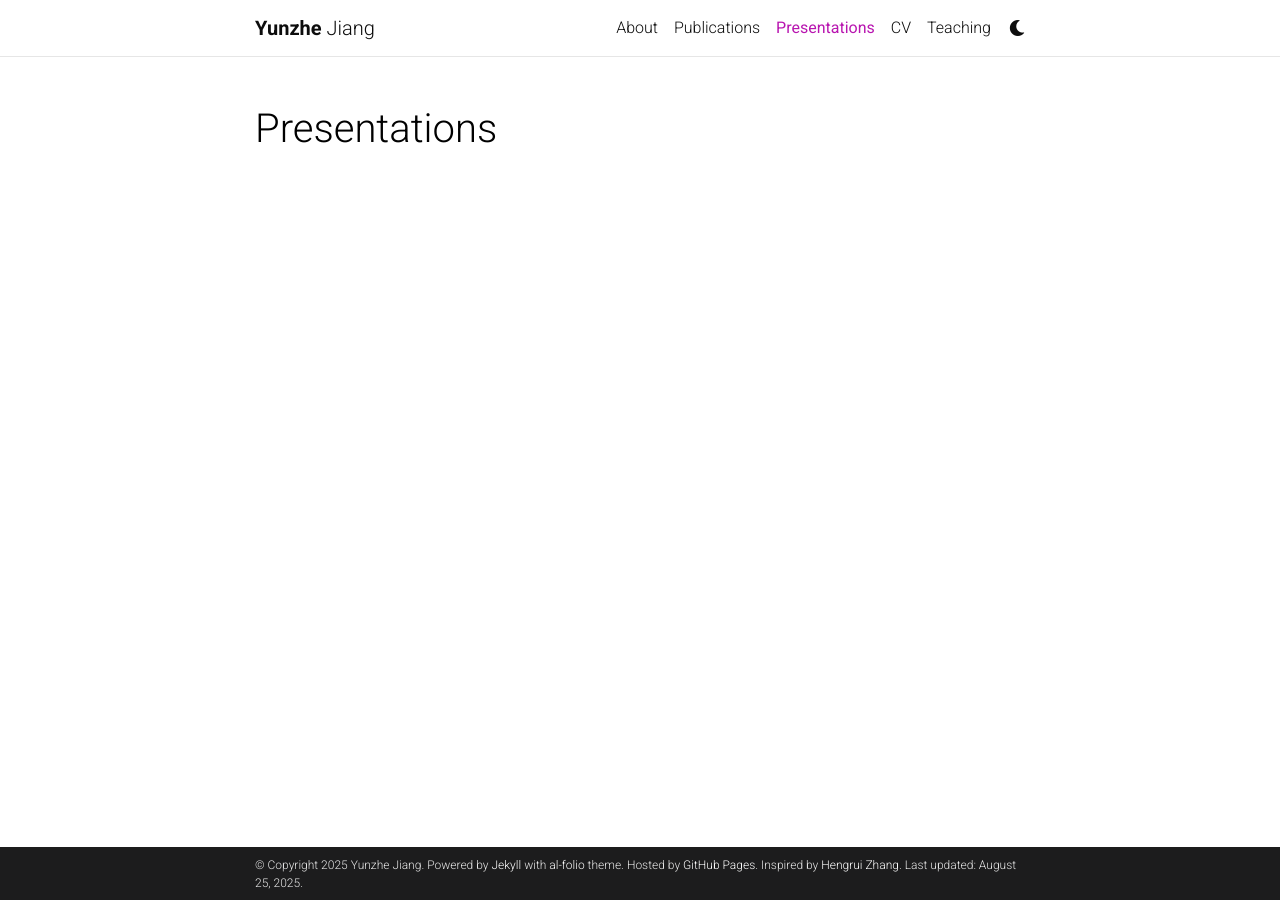
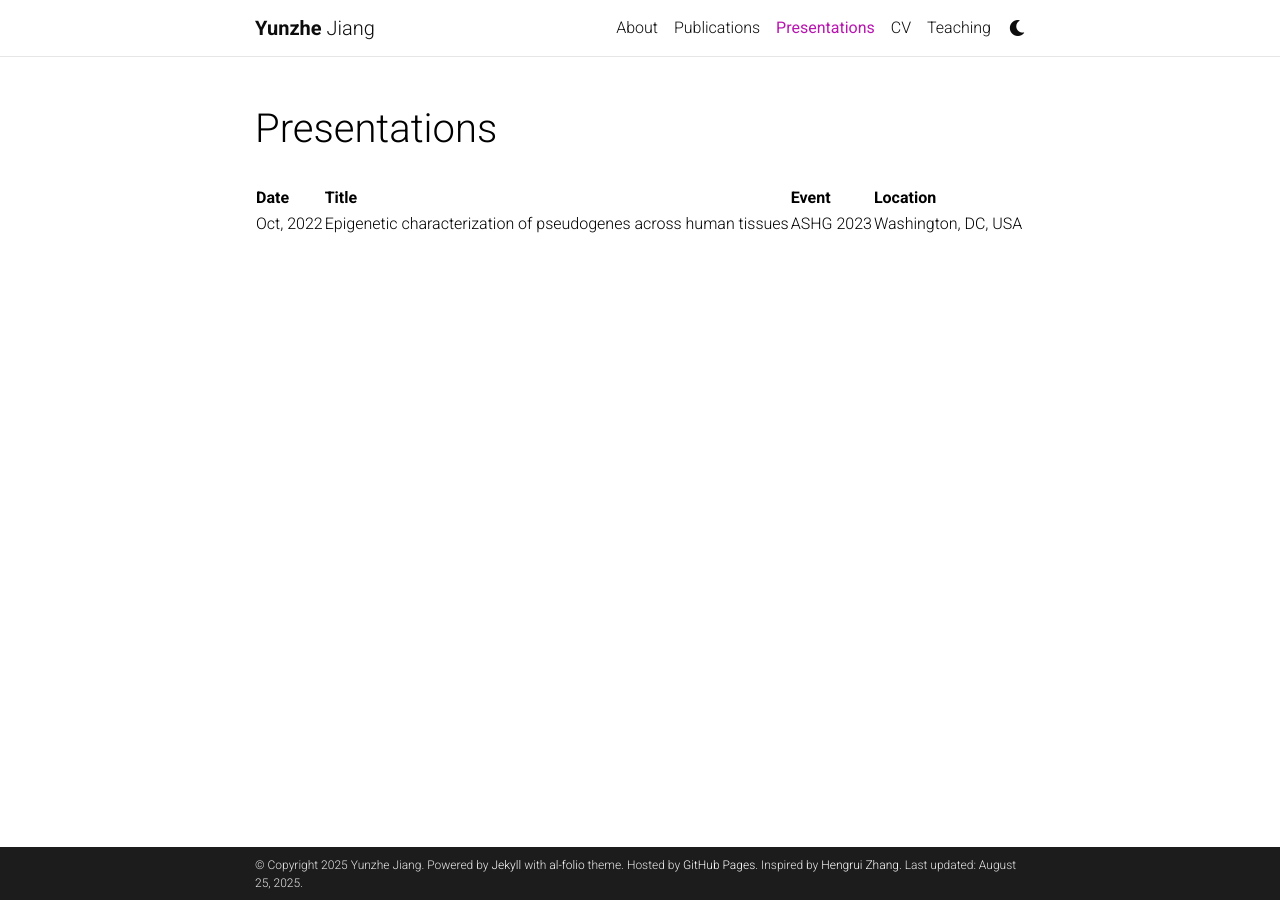
Before and after one commit to yzJiang9/yzJiang9.github.io, a Jekyll site: the page built from _pages/presentations.md, in a window 1280 px wide. Built offline with Jekyll 4.4.1, drawn with Linux system fonts in a browser that asks for light colours; comment, search, counter and statistics services are not loaded; a style sheet for code colours, icons or effects is not loaded.

Commit message:
Add presentation details for ASHG 2023

```diff
--- a/_pages/presentations.md
+++ b/_pages/presentations.md
@@ -6,3 +6,7 @@ description:
 nav_order: 2
 nav: true
 ---
+
+| Date      | Title                                                                                       | Event                        | Location              |
+|-----------|---------------------------------------------------------------------------------------------|------------------------------|-----------------------|
+| Oct, 2022 | Epigenetic characterization of pseudogenes across human tissues                             | ASHG 2023                    | Washington, DC, USA   |
```
